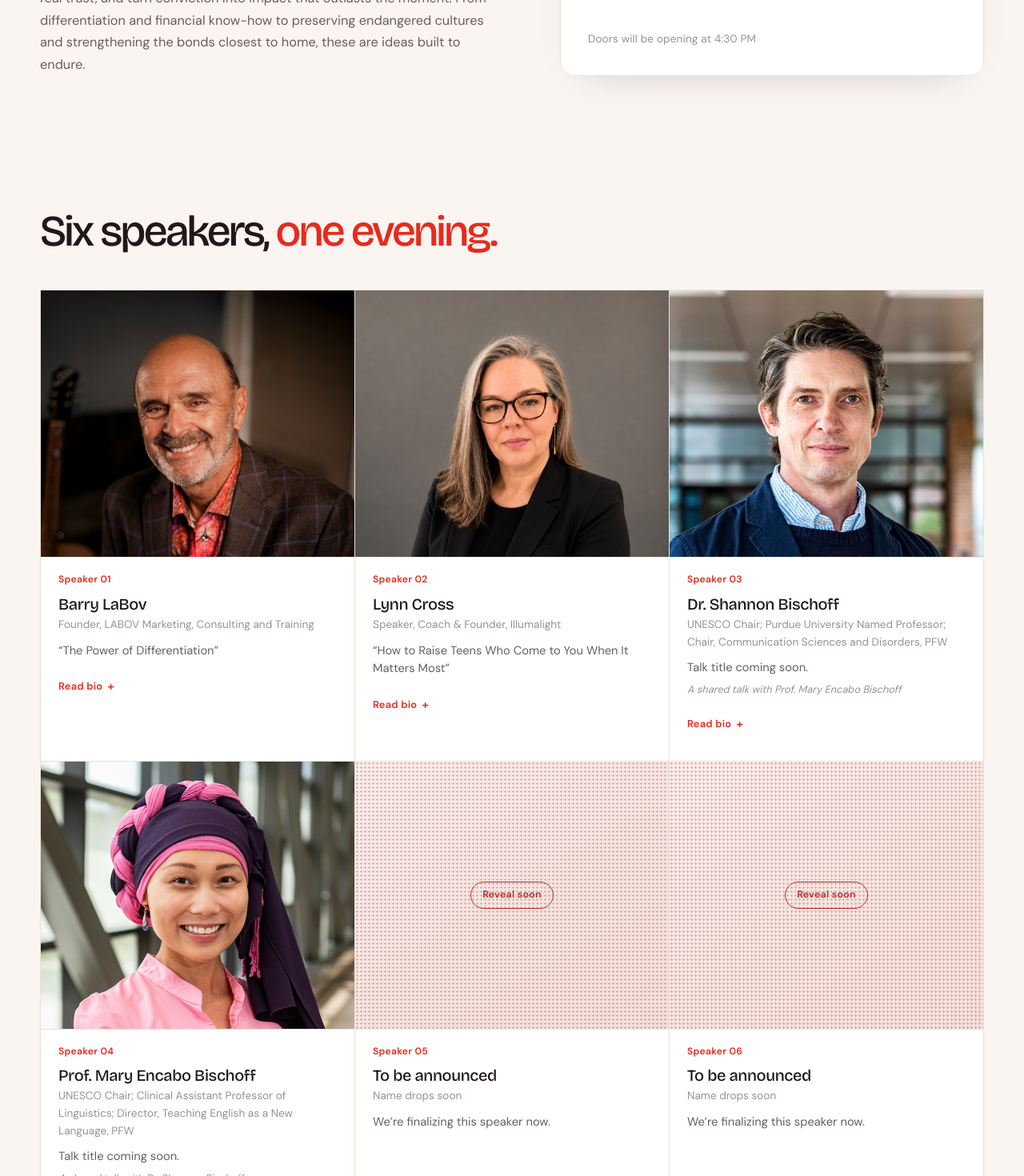
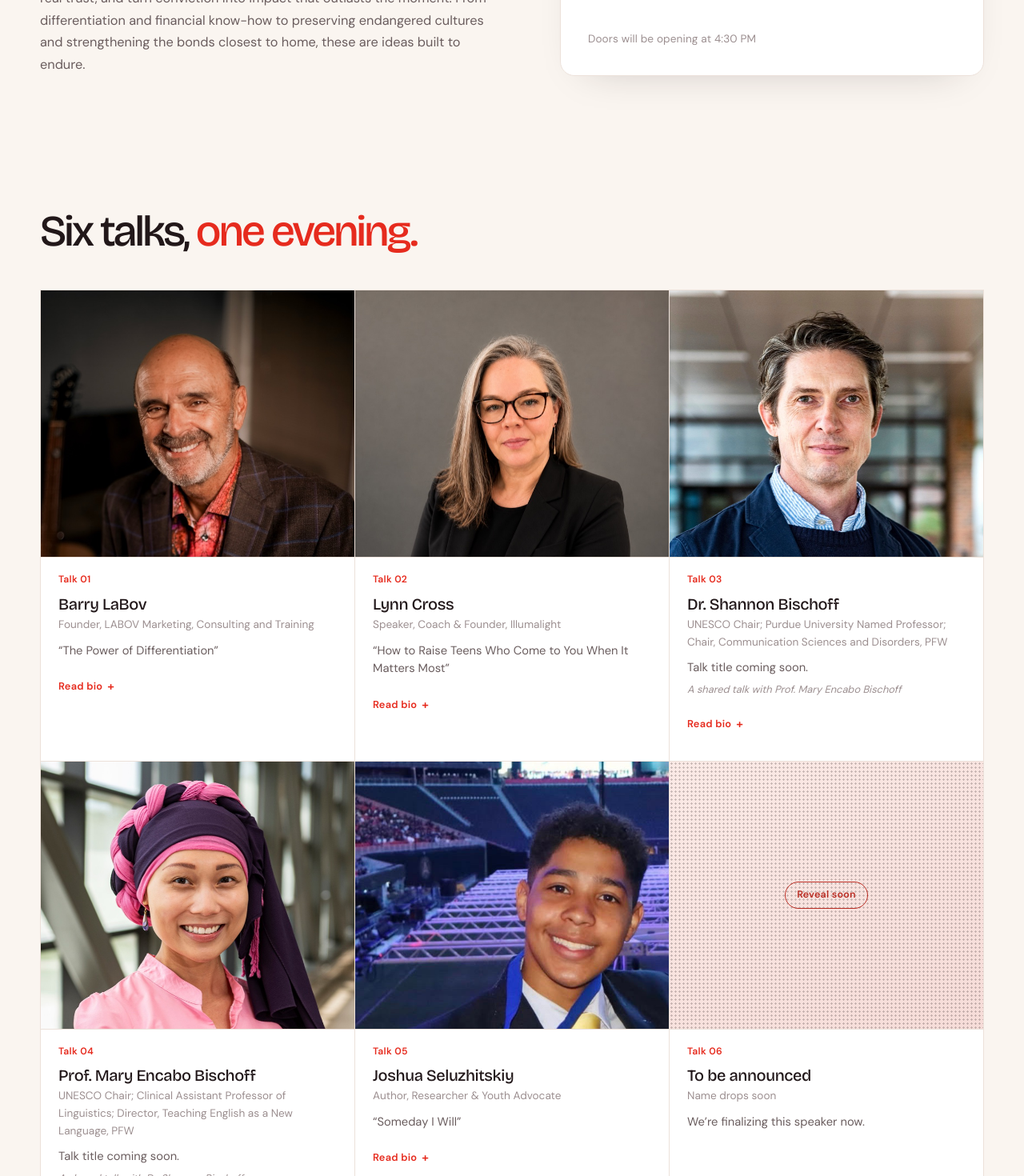
Before and after one commit to rikhinkavuru/TEDxHomestead, a React (Vite) app: page / in a window 1280 px wide. Shown: the part 1330-2800 px from the top of the page at 80% size. Built offline with nearby package versions, Linux system fonts and the light colour scheme; no server answers.

Commit message:
Add Joshua Seluzhitskiy as speaker 5; restore "talks" copy
The Bischoff talk is expected to become two separate talks, so revert the
previous commit's "speakers" rewording back to "Six talks" / "Talk 0N".

Co-Authored-By: Claude Opus 5 (1M context) <noreply@anthropic.com>

```diff
--- a/src/components/Hero.tsx
+++ b/src/components/Hero.tsx
@@ -52,7 +52,7 @@ export function Hero({ onNavigate }: { onNavigate: (id: string) => void }) {
       </motion.h1>
 
       <motion.p className="smhero-tagline" variants={rise} custom={1} initial="hidden" animate="show">
-        Six live speakers, one unforgettable night, and ideas worth spreading for your{' '}
+        Six live talks, one unforgettable night, and ideas worth spreading for your{' '}
         <RotatingWord />
       </motion.p>
 
--- a/src/components/Speakers.tsx
+++ b/src/components/Speakers.tsx
@@ -70,7 +70,7 @@ export function Speakers() {
     <Section id="speakers">
       <div className="smpeople-head">
         <Reveal>
-          <h2 className="smhead">Six speakers, <span className="g">one evening.</span></h2>
+          <h2 className="smhead">Six talks, <span className="g">one evening.</span></h2>
         </Reveal>
       </div>
       <div className="smpeople">
@@ -87,7 +87,7 @@ export function Speakers() {
             >
               <Art speaker={s} />
               <div className="smspeaker-body">
-                <div className="idx-label">Speaker 0{i + 1}</div>
+                <div className="idx-label">Talk 0{i + 1}</div>
                 <h3>{placeholder ? 'To be announced' : s.name}</h3>
                 <div className="role">{placeholder ? 'Name drops soon' : s.title}</div>
                 <p className="talk">
--- a/src/data/speakers.ts
+++ b/src/data/speakers.ts
@@ -57,12 +57,13 @@ export const SPEAKERS: Speaker[] = [
     headshotPosition: '50% 6%',
   },
   {
-    id: 'speaker-5',
-    name: 'Speaker Name',
-    title: 'Title / Role',
-    talkTitle: 'Talk title goes here',
-    bio: 'A short bio for this speaker — who they are, what they do, and why their idea matters.',
-    headshot: '/headshots/speaker-5.jpg',
+    id: 'joshua-seluzhitskiy',
+    name: 'Joshua Seluzhitskiy',
+    title: 'Author, Researcher & Youth Advocate',
+    talkTitle: 'Someday I Will',
+    bio: 'Joshua Seluzhitskiy is a young author, researcher, and youth advocate passionate about the intersection of medicine and social impact. His work spans AI and healthcare research, youth-led initiatives, and expanding opportunities for today’s youth. Through his projects, he aims to challenge traditional ideas about age and showcase the impact young people can make before being handed a diploma.',
+    headshot: '/headshots/joshua-seluzhitskiy.jpg',
+    headshotPosition: '50% 0%',
   },
   {
     id: 'speaker-6',
```
Also changed, not shown: public/headshots/joshua-seluzhitskiy.jpg (added).
